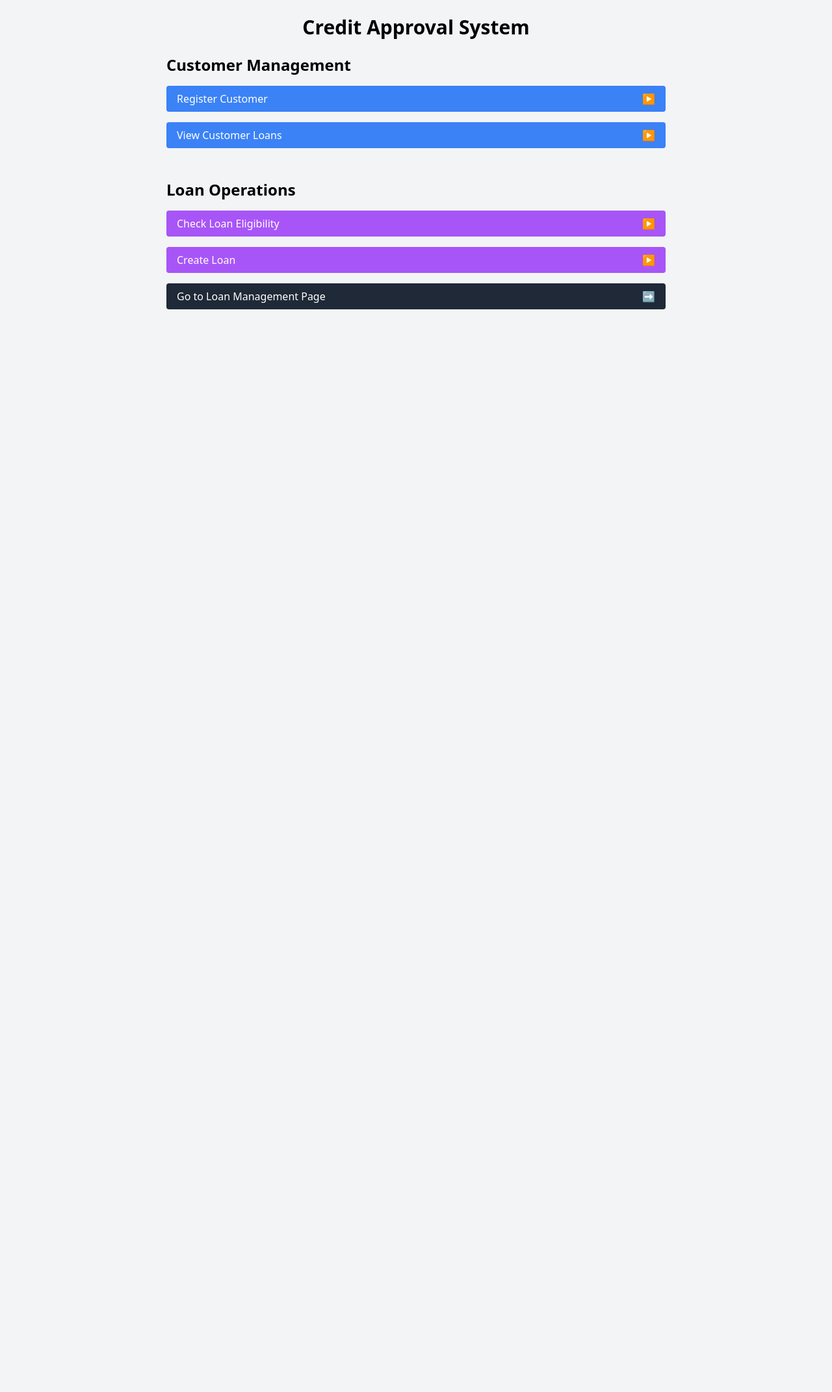
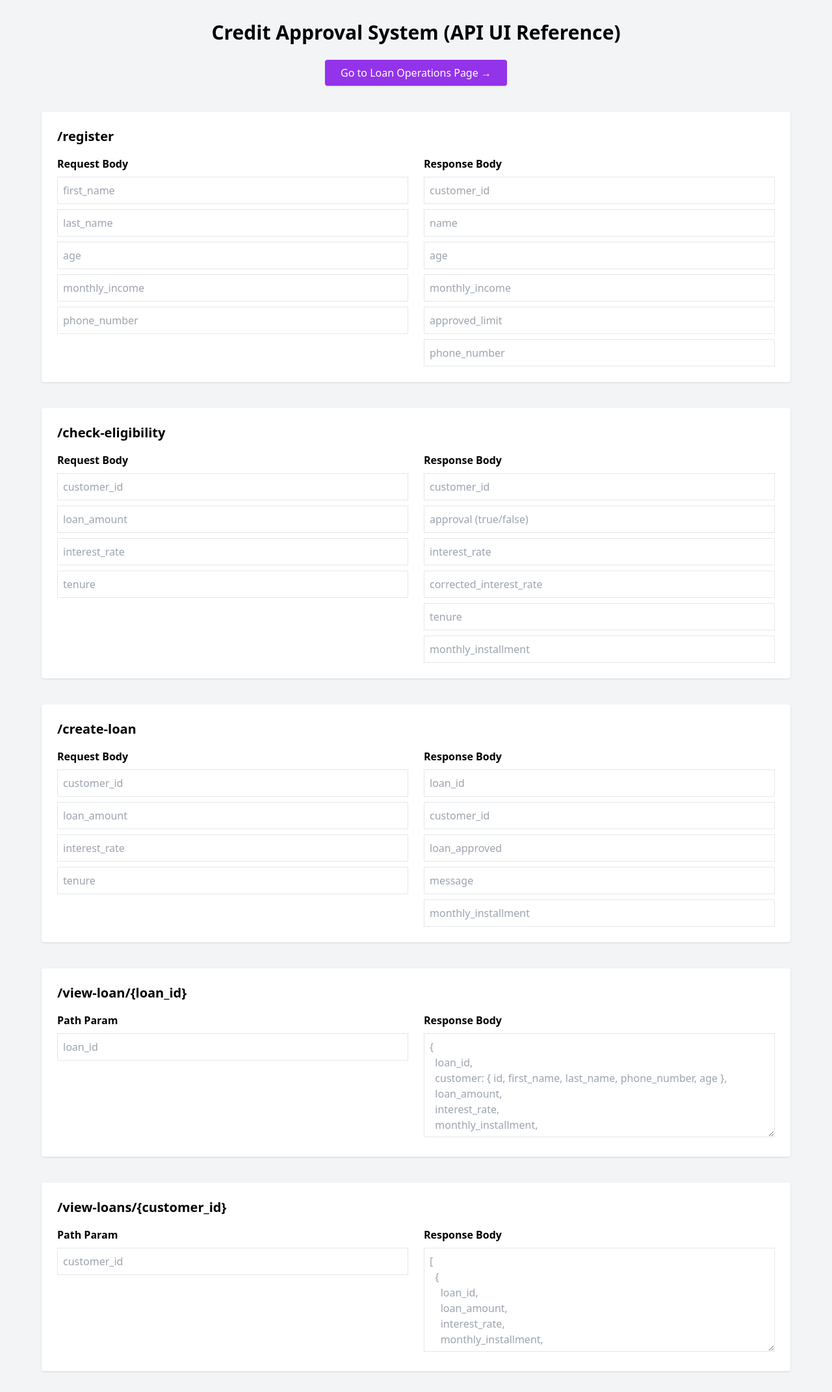
Before and after one commit to jaayysoni/Credit-Approval-Backend-System, a Django app: page / in a window 1280 px wide. Shown: the whole page at 65% size. Before the commit the page ends 476 px from the top, so only its background shows below. Run offline with Django 5.2, Linux system fonts and the light colour scheme; some libraries are stand-ins or nearby versions.

Commit message:
Ui Enhanced

```diff
--- a/credit/templates/customer_management.html
+++ b/credit/templates/customer_management.html
@@ -2,121 +2,152 @@
 <html lang="en">
 <head>
 <meta charset="UTF-8">
-<meta name="viewport" content="width=device-width, initial-scale=1.0">
-<title>Credit Approval System</title>
+<title>Credit Approval System – API UI</title>
 <script src="https://cdn.tailwindcss.com"></script>
 </head>
 
-<body class="bg-gray-100 p-6 font-sans">
+<body class="bg-gray-100 p-8">
 
-<h1 class="text-3xl font-bold mb-6 text-center">Credit Approval System</h1>
+<h1 class="text-3xl font-bold text-center mb-6">
+  Credit Approval System (API UI Reference)
+</h1>
 
-<!-- PAGE 1: Customer Management -->
-<div class="max-w-3xl mx-auto mb-12">
-  <h2 class="text-2xl font-semibold mb-4">Customer Management</h2>
+<!-- 🔀 Navigation Button -->
+<div class="flex justify-center mb-10">
+  <a
+    href="/loans/"
+    class="inline-flex items-center gap-2 bg-purple-600 text-white px-6 py-2 rounded shadow hover:bg-purple-700 transition">
+    Go to Loan Operations Page →
+  </a>
+</div>
 
-  <!-- Accordion: Register Customer -->
-  <div class="mb-4">
-    <button
-      class="w-full flex justify-between items-center bg-blue-500 text-white px-4 py-2 rounded accordion-toggle">
-      <span>Register Customer</span>
-      <span class="arrow transition-transform duration-200">▶</span>
-    </button>
+<div class="max-w-6xl mx-auto space-y-10">
 
-    <div class="accordion-content hidden bg-white p-4 mt-2 rounded shadow">
-      <form class="space-y-3">
-        <input type="text" placeholder="First Name" class="border p-2 w-full rounded">
-        <input type="text" placeholder="Last Name" class="border p-2 w-full rounded">
-        <input type="number" placeholder="Age" class="border p-2 w-full rounded">
-        <input type="number" placeholder="Monthly Income" class="border p-2 w-full rounded">
-        <input type="text" placeholder="Phone Number" class="border p-2 w-full rounded">
-        <button class="bg-green-500 text-white px-4 py-2 rounded">Submit</button>
-      </form>
+<!-- REGISTER -->
+<section class="bg-white p-6 rounded shadow">
+  <h2 class="text-xl font-semibold mb-4">/register</h2>
+
+  <div class="grid grid-cols-2 gap-6">
+    <div>
+      <h3 class="font-semibold mb-2">Request Body</h3>
+      <input class="border p-2 w-full mb-2" placeholder="first_name">
+      <input class="border p-2 w-full mb-2" placeholder="last_name">
+      <input class="border p-2 w-full mb-2" placeholder="age">
+      <input class="border p-2 w-full mb-2" placeholder="monthly_income">
+      <input class="border p-2 w-full" placeholder="phone_number">
+    </div>
+
+    <div>
+      <h3 class="font-semibold mb-2">Response Body</h3>
+      <input class="border p-2 w-full mb-2" placeholder="customer_id">
+      <input class="border p-2 w-full mb-2" placeholder="name">
+      <input class="border p-2 w-full mb-2" placeholder="age">
+      <input class="border p-2 w-full mb-2" placeholder="monthly_income">
+      <input class="border p-2 w-full mb-2" placeholder="approved_limit">
+      <input class="border p-2 w-full" placeholder="phone_number">
     </div>
   </div>
+</section>
 
-  <!-- Accordion: View Customer Loans -->
-  <div class="mb-4">
-    <button
-      class="w-full flex justify-between items-center bg-blue-500 text-white px-4 py-2 rounded accordion-toggle">
-      <span>View Customer Loans</span>
-      <span class="arrow transition-transform duration-200">▶</span>
-    </button>
+<!-- CHECK ELIGIBILITY -->
+<section class="bg-white p-6 rounded shadow">
+  <h2 class="text-xl font-semibold mb-4">/check-eligibility</h2>
 
-    <div class="accordion-content hidden bg-white p-4 mt-2 rounded shadow">
-      <form class="space-y-3">
-        <input type="number" placeholder="Customer ID" class="border p-2 w-full rounded">
-        <button class="bg-green-500 text-white px-4 py-2 rounded">Fetch Loans</button>
-      </form>
+  <div class="grid grid-cols-2 gap-6">
+    <div>
+      <h3 class="font-semibold mb-2">Request Body</h3>
+      <input class="border p-2 w-full mb-2" placeholder="customer_id">
+      <input class="border p-2 w-full mb-2" placeholder="loan_amount">
+      <input class="border p-2 w-full mb-2" placeholder="interest_rate">
+      <input class="border p-2 w-full" placeholder="tenure">
+    </div>
+
+    <div>
+      <h3 class="font-semibold mb-2">Response Body</h3>
+      <input class="border p-2 w-full mb-2" placeholder="customer_id">
+      <input class="border p-2 w-full mb-2" placeholder="approval (true/false)">
+      <input class="border p-2 w-full mb-2" placeholder="interest_rate">
+      <input class="border p-2 w-full mb-2" placeholder="corrected_interest_rate">
+      <input class="border p-2 w-full mb-2" placeholder="tenure">
+      <input class="border p-2 w-full" placeholder="monthly_installment">
     </div>
   </div>
-</div>
+</section>
 
-<!-- PAGE 2: Loan Operations -->
-<div class="max-w-3xl mx-auto mb-12">
-  <h2 class="text-2xl font-semibold mb-4">Loan Operations</h2>
+<!-- CREATE LOAN -->
+<section class="bg-white p-6 rounded shadow">
+  <h2 class="text-xl font-semibold mb-4">/create-loan</h2>
 
-  <!-- Accordion: Check Loan Eligibility -->
-  <div class="mb-4">
-    <button
-      class="w-full flex justify-between items-center bg-purple-500 text-white px-4 py-2 rounded accordion-toggle">
-      <span>Check Loan Eligibility</span>
-      <span class="arrow transition-transform duration-200">▶</span>
-    </button>
+  <div class="grid grid-cols-2 gap-6">
+    <div>
+      <h3 class="font-semibold mb-2">Request Body</h3>
+      <input class="border p-2 w-full mb-2" placeholder="customer_id">
+      <input class="border p-2 w-full mb-2" placeholder="loan_amount">
+      <input class="border p-2 w-full mb-2" placeholder="interest_rate">
+      <input class="border p-2 w-full" placeholder="tenure">
+    </div>
 
-    <div class="accordion-content hidden bg-white p-4 mt-2 rounded shadow">
-      <form class="space-y-3">
-        <input type="number" placeholder="Customer ID" class="border p-2 w-full rounded">
-        <input type="number" placeholder="Loan Amount" class="border p-2 w-full rounded">
-        <input type="number" placeholder="Interest Rate" class="border p-2 w-full rounded">
-        <input type="number" placeholder="Tenure (months)" class="border p-2 w-full rounded">
-        <button class="bg-green-500 text-white px-4 py-2 rounded">Check Eligibility</button>
-      </form>
+    <div>
+      <h3 class="font-semibold mb-2">Response Body</h3>
+      <input class="border p-2 w-full mb-2" placeholder="loan_id">
+      <input class="border p-2 w-full mb-2" placeholder="customer_id">
+      <input class="border p-2 w-full mb-2" placeholder="loan_approved">
+      <input class="border p-2 w-full mb-2" placeholder="message">
+      <input class="border p-2 w-full" placeholder="monthly_installment">
     </div>
   </div>
+</section>
 
-  <!-- Accordion: Create Loan -->
-  <div class="mb-4">
-    <button
-      class="w-full flex justify-between items-center bg-purple-500 text-white px-4 py-2 rounded accordion-toggle">
-      <span>Create Loan</span>
-      <span class="arrow transition-transform duration-200">▶</span>
-    </button>
+<!-- VIEW SINGLE LOAN -->
+<section class="bg-white p-6 rounded shadow">
+  <h2 class="text-xl font-semibold mb-4">/view-loan/{loan_id}</h2>
 
-    <div class="accordion-content hidden bg-white p-4 mt-2 rounded shadow">
-      <form class="space-y-3">
-        <input type="number" placeholder="Customer ID" class="border p-2 w-full rounded">
-        <input type="number" placeholder="Loan Amount" class="border p-2 w-full rounded">
-        <input type="number" placeholder="Interest Rate" class="border p-2 w-full rounded">
-        <input type="number" placeholder="Tenure (months)" class="border p-2 w-full rounded">
-        <button class="bg-green-500 text-white px-4 py-2 rounded">Create Loan</button>
-      </form>
+  <div class="grid grid-cols-2 gap-6">
+    <div>
+      <h3 class="font-semibold mb-2">Path Param</h3>
+      <input class="border p-2 w-full" placeholder="loan_id">
+    </div>
+
+    <div>
+      <h3 class="font-semibold mb-2">Response Body</h3>
+      <textarea class="border p-2 w-full h-40" placeholder='{
+  loan_id,
+  customer: { id, first_name, last_name, phone_number, age },
+  loan_amount,
+  interest_rate,
+  monthly_installment,
+  tenure
+}'></textarea>
     </div>
   </div>
+</section>
 
-  <!-- 🔗 Redirect Bar (NOT accordion) -->
-  <div class="mb-4">
-    <a
-      href="/loans/"
-      class="w-full flex justify-between items-center bg-gray-800 text-white px-4 py-2 rounded hover:bg-gray-900">
-      <span>Go to Loan Management Page</span>
-      <span>➡</span>
-    </a>
+<!-- VIEW CUSTOMER LOANS -->
+<section class="bg-white p-6 rounded shadow">
+  <h2 class="text-xl font-semibold mb-4">/view-loans/{customer_id}</h2>
+
+  <div class="grid grid-cols-2 gap-6">
+    <div>
+      <h3 class="font-semibold mb-2">Path Param</h3>
+      <input class="border p-2 w-full" placeholder="customer_id">
+    </div>
+
+    <div>
+      <h3 class="font-semibold mb-2">Response Body</h3>
+      <textarea class="border p-2 w-full h-40" placeholder='[
+  {
+    loan_id,
+    loan_amount,
+    interest_rate,
+    monthly_installment,
+    repayments_left
+  }
+]'></textarea>
+    </div>
   </div>
+</section>
+
 </div>
-
-<!-- JS -->
-<script>
-  document.querySelectorAll(".accordion-toggle").forEach(btn => {
-    btn.addEventListener("click", () => {
-      const content = btn.nextElementSibling;
-      const arrow = btn.querySelector(".arrow");
-
-      content.classList.toggle("hidden");
-      arrow.classList.toggle("rotate-90");
-    });
-  });
-</script>
 
 </body>
 </html>
```
Also changed, not shown: credit/templates/loan_management.html (+111 -65 lines).
